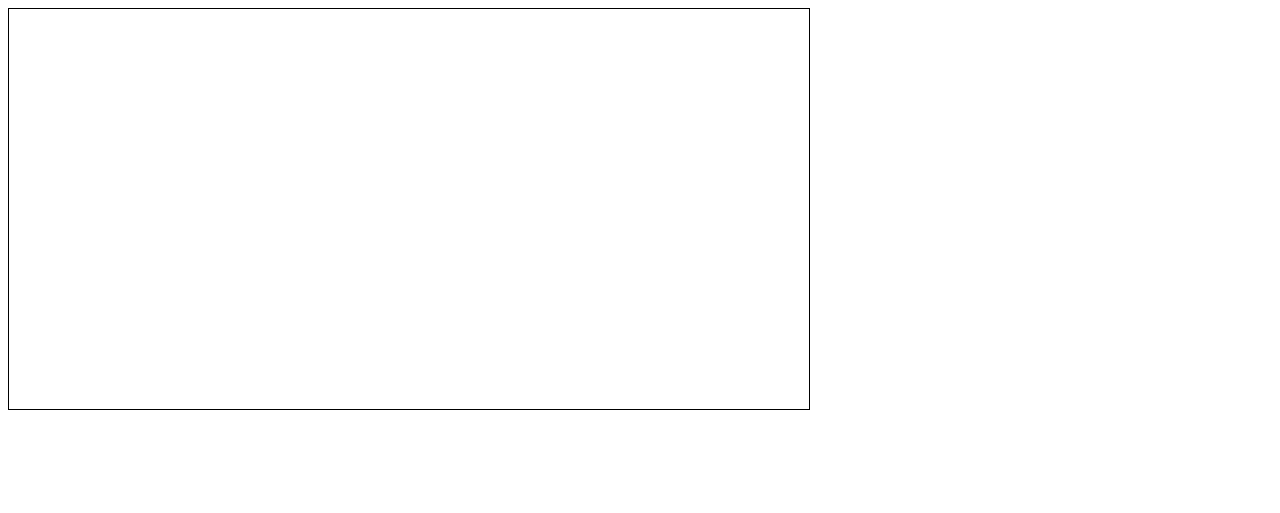
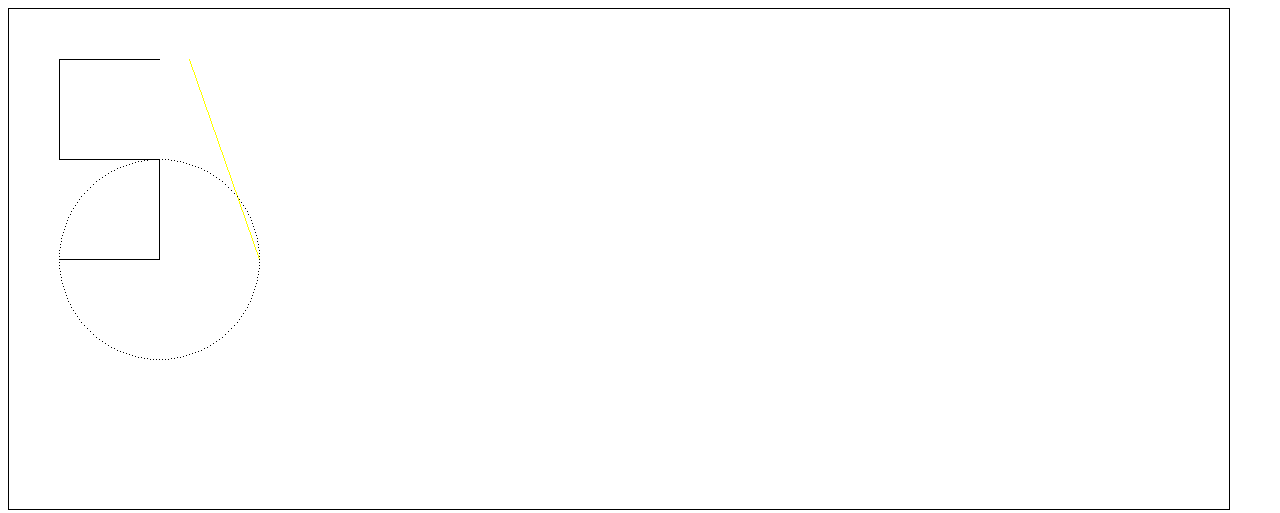
Before and after one commit to Sejuty/cgi-lab, a plain HTML site: page index.html in a window 1280 px wide. Drawn offline with Linux system fonts and the light colour scheme.

Commit message:
canvas coordinate

```diff
--- a/brezenham.js
+++ b/brezenham.js
@@ -70,11 +70,17 @@ function drawCircle(centerX, centerY, radius, dotSpacing, isDotted) {
   }
 }
 
+const canvas = document.getElementById('myCanvas');
+canvas.addEventListener("click", function(event) {
+    var rect = canvas.getBoundingClientRect();
+    var x = event.clientX - rect.left;
+    var y = event.clientY - rect.top;
 
+    console.log("Clicked at coordinates: (" + x + ", " + y + ")");
+});
 
 function drawPixel(x, y, color) {
-  const canvas = document.getElementById('myCanvas');
-  const ctx = canvas.getContext('2d');
-  ctx.fillStyle = color || 'black';
-  ctx.fillRect(x, y, 1, 1);
+    const ctx = canvas.getContext('2d');
+    ctx.fillStyle = color || 'black';
+    ctx.fillRect(x, y, 1, 1);
 }
--- a/index.html
+++ b/index.html
@@ -8,8 +8,10 @@
 </head>
 
 <body>
-    <canvas id="myCanvas" width="800" height="400" style="border:1px solid #000;"></canvas>
+    <canvas id="myCanvas" width="1220" height="500" style="border:1px solid #000;"></canvas>
     <script src="./brezenham.js">
+    </script>
+    <script src="./shape.js">
     </script>
 
 </body>
--- /dev/null
+++ b/shape.js
@@ -0,0 +1,7 @@
+vLine(50, 50, 150);
+hLine(50, 50, 150);
+vLine(50, 150, 150);
+hLine(150, 150, 250);
+vLine(50, 250, 150);
+drawLine(180, 50, 250, 250,true,1);
+drawCircle(150, 250, 100, 3, true);
```
